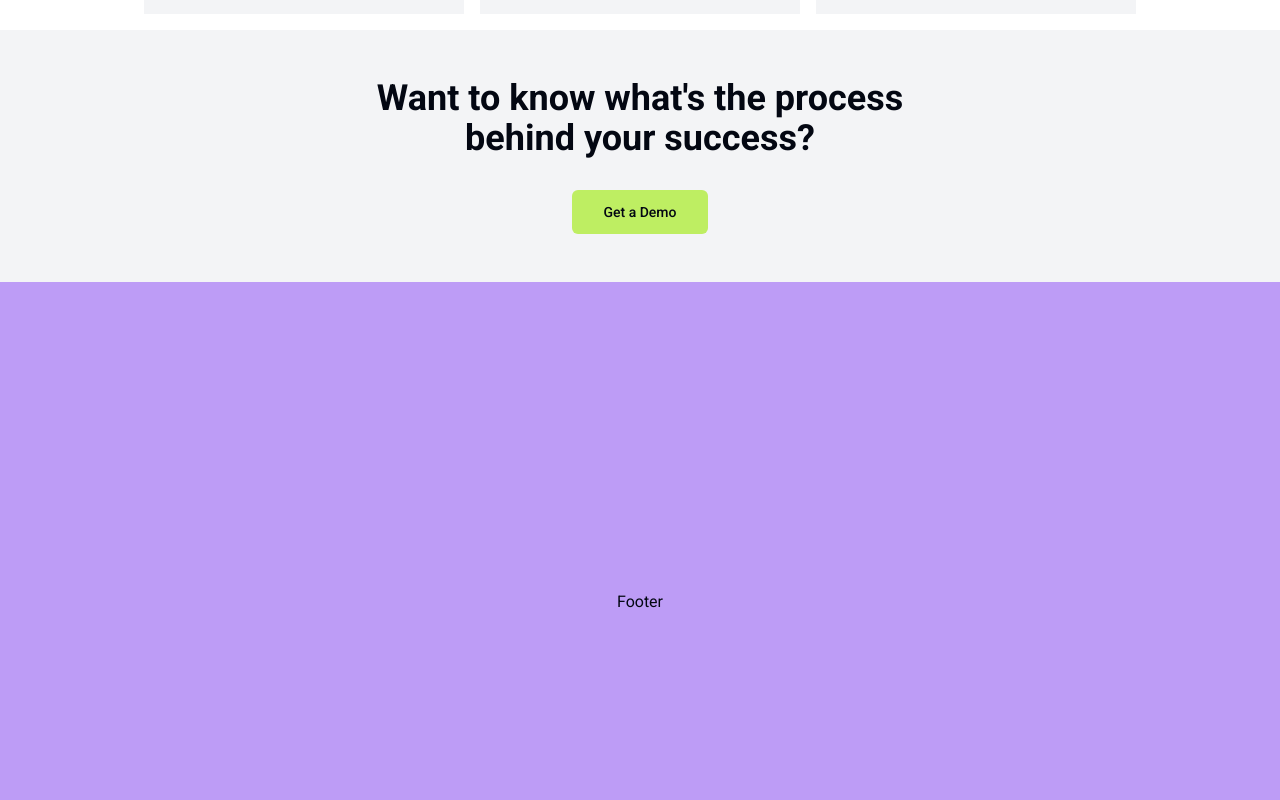
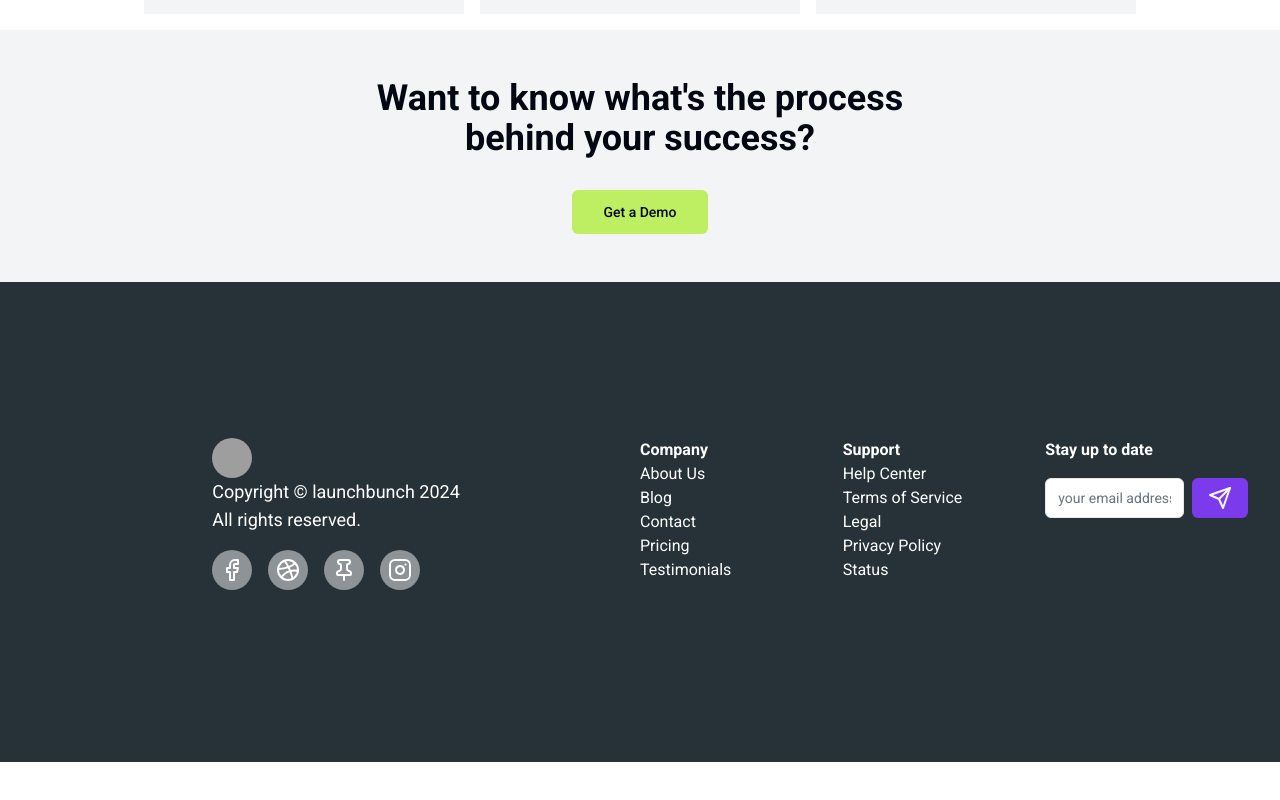
Before and after one commit to kshetritej/launchbunch, a React (Vite) app: page / in a window 1280 px wide. Shown: the part 3854-4654 px from the top of the page. After the commit the page ends 4616 px from the top, so only its background shows below. Built offline with nearby package versions, Linux system fonts and the light colour scheme; grey boxes are pictures that could not be loaded.

Commit message:
add: footer design && final

```diff
--- a/src/BlogCard.tsx
+++ b/src/BlogCard.tsx
@@ -1,7 +1,6 @@
 import {
   Card,
   CardDescription,
-  CardFooter,
   CardHeader,
   CardTitle,
 } from "@/components/ui/card";
--- a/src/Footer.tsx
+++ b/src/Footer.tsx
@@ -1,8 +1,68 @@
+import { Dribbble, Facebook, Instagram, PinIcon, Send } from "lucide-react";
+import { Avatar, AvatarFallback, AvatarImage } from "./components/ui/avatar";
+import { Input } from "./components/ui/input";
+import { Button } from "./components/ui/button";
 
 const Footer = () => {
   return (
-    <div className="h-[80vh] p-8 bg-primary/50 flex flex-col items-center justify-center">Footer</div>
-  )
-}
+    <div className="h-[60vh] p-8  grid grid-cols-2 justify-items-center  content-center bg-[#263238] text-white">
+      <div className="grid-cols-2">
+        <Avatar>
+          <AvatarImage src="https://github.com/shadcn.png" />
+          <AvatarFallback>CN</AvatarFallback>
+        </Avatar>
+        <p className="text-lg">Copyright &copy; launchbunch 2024</p>
+        <p className="text-lg">All rights reserved.</p>
+        <div className="socials flex gap-4 py-4">
+          <div className="rounded-full p-2 bg-secondary/50">
+            <Facebook />
+          </div>
+          <div className="rounded-full p-2 bg-secondary/50">
+            <Dribbble />
+          </div>
+          <div className="rounded-full p-2 bg-secondary/50">
+            <PinIcon />
+          </div>
+          <div className="rounded-full p-2 bg-secondary/50">
+            <Instagram />
+          </div>
+        </div>
+      </div>
 
-export default Footer
+      <div className="grid grid-cols-3">
+        <div>
+          <h2 className="font-semibold">Company</h2>
+          <ul>
+            <li>About Us</li>
+            <li>Blog</li>
+            <li>Contact</li>
+            <li>Pricing</li>
+            <li>Testimonials</li>
+          </ul>
+        </div>
+        <div>
+          <h2 className="font-semibold">Support</h2>
+          <ul>
+            <li>Help Center</li>
+            <li>Terms of Service</li>
+            <li>Legal</li>
+            <li>Privacy Policy</li>
+            <li>Status</li>
+          </ul>
+        </div>
+
+        <div>
+          <h2 className="font-semibold mb-4">Stay up to date</h2>
+          <div className="flex gap-2">
+            <Input placeholder="your email address" />{" "}
+            <Button>
+              <Send />
+            </Button>
+          </div>
+        </div>
+      </div>
+    </div>
+  );
+};
+
+export default Footer;
--- /dev/null
+++ b/src/components/ui/input.tsx
@@ -0,0 +1,25 @@
+import * as React from "react"
+
+import { cn } from "@/lib/utils"
+
+export interface InputProps
+  extends React.InputHTMLAttributes<HTMLInputElement> {}
+
+const Input = React.forwardRef<HTMLInputElement, InputProps>(
+  ({ className, type, ...props }, ref) => {
+    return (
+      <input
+        type={type}
+        className={cn(
+          "flex h-10 w-full rounded-md border border-input bg-background px-3 py-2 text-sm ring-offset-background file:border-0 file:bg-transparent file:text-sm file:font-medium placeholder:text-muted-foreground focus-visible:outline-none focus-visible:ring-2 focus-visible:ring-ring focus-visible:ring-offset-2 disabled:cursor-not-allowed disabled:opacity-50",
+          className
+        )}
+        ref={ref}
+        {...props}
+      />
+    )
+  }
+)
+Input.displayName = "Input"
+
+export { Input }
```
